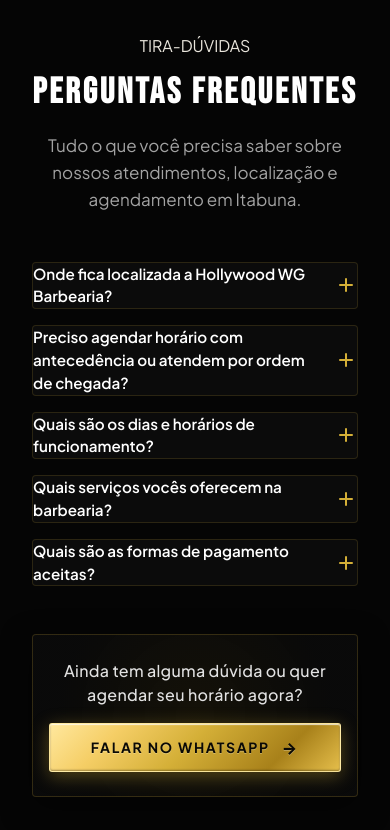
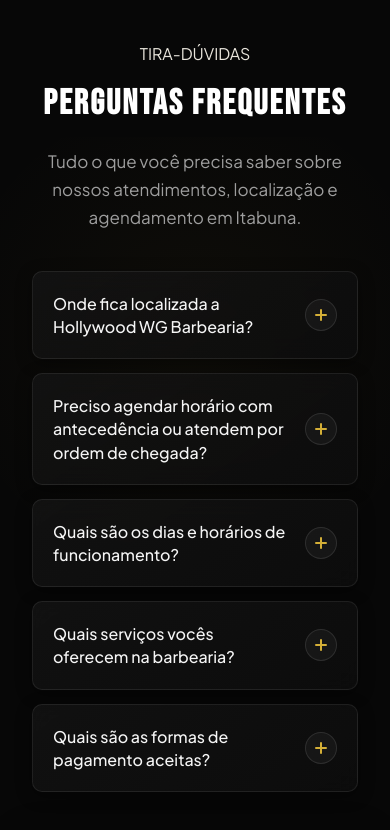
Before and after one commit to rafaelsetubal/hollywoodwg, a website built with Vite: page index.html in a window 390 px wide. Shown: the part 7120-7950 px from the top of the page. Built offline with nearby package versions, Linux system fonts and the light colour scheme.

Commit message:
design: redesign FAQ accordion with luxury cards, rounded geometry, generous breathing room and circular icon badges

```diff
--- a/css/faq.css
+++ b/css/faq.css
@@ -1,17 +1,31 @@
 /* ==================================================
-   HOLLYWOOD WG BARBEARIA — FAQ SECTION STYLES
+   HOLLYWOOD WG BARBEARIA — PREMIUM FAQ SECTION
    ================================================== */
 
 .faq-section {
   position: relative;
-  padding: var(--space-96) 0;
-  background-color: var(--black);
+  padding: 120px 0;
+  background-color: #070707;
   border-top: 1px solid rgba(255, 255, 255, 0.06);
   overflow: hidden;
 }
 
+/* Subtle ambient background glow */
+.faq-section::before {
+  content: '';
+  position: absolute;
+  top: 15%;
+  left: 50%;
+  transform: translateX(-50%);
+  width: 600px;
+  height: 400px;
+  background: radial-gradient(circle, rgba(212, 175, 55, 0.04) 0%, transparent 70%);
+  pointer-events: none;
+  z-index: 1;
+}
+
 .faq-section__container {
-  max-width: 920px;
+  max-width: 880px;
   margin: 0 auto;
   padding: 0 var(--grid-padding);
   position: relative;
@@ -20,7 +34,7 @@
 
 .faq-header {
   text-align: center;
-  margin-bottom: var(--space-48);
+  margin-bottom: 56px;
 }
 
 .faq-header .section-eyebrow {
@@ -28,63 +42,70 @@
 }
 
 .faq-header .section-title {
-  margin-top: var(--space-8);
+  margin-top: 12px;
   font-family: var(--font-headline);
-  font-size: var(--fs-h2);
-  letter-spacing: 0.08em;
+  font-size: clamp(2.2rem, 5vw, 3rem);
+  letter-spacing: 0.06em;
   color: var(--white);
 }
 
 .faq-header .section-subtitle {
-  margin-top: var(--space-12);
-  color: #A3A3A3;
-  font-size: var(--fs-subhead);
-  max-width: 580px;
+  margin-top: 16px;
+  color: #9E9E9E;
+  font-size: 1.0625rem;
+  max-width: 540px;
   margin-left: auto;
   margin-right: auto;
-  line-height: 1.6;
+  line-height: 1.65;
 }
 
 /* FAQ Accordion List */
 .faq-list {
   display: flex;
   flex-direction: column;
-  gap: var(--space-16);
+  gap: 18px;
 }
 
 .faq-item {
-  background: rgba(14, 14, 14, 0.85);
-  border: 1px solid rgba(212, 175, 55, 0.16);
-  border-radius: var(--radius-sm);
-  transition: border-color var(--transition-fast), box-shadow var(--transition-fast), background-color var(--transition-fast);
+  background: linear-gradient(145deg, rgba(22, 22, 22, 0.7) 0%, rgba(13, 13, 13, 0.85) 100%);
+  border: 1px solid rgba(255, 255, 255, 0.08);
+  border-radius: 12px;
+  backdrop-filter: blur(12px);
+  -webkit-backdrop-filter: blur(12px);
+  transition: all 0.3s cubic-bezier(0.16, 1, 0.3, 1);
   overflow: hidden;
+  box-shadow: 0 4px 16px rgba(0, 0, 0, 0.4);
 }
 
 .faq-item:hover {
   border-color: rgba(212, 175, 55, 0.35);
-  background-color: rgba(18, 18, 18, 0.95);
+  background: linear-gradient(145deg, rgba(26, 26, 26, 0.8) 0%, rgba(16, 16, 16, 0.95) 100%);
+  transform: translateY(-2px);
+  box-shadow: 0 8px 24px rgba(0, 0, 0, 0.6);
 }
 
 .faq-item[open] {
-  border-color: var(--gold);
-  background-color: rgba(16, 16, 16, 0.98);
-  box-shadow: 0 8px 30px rgba(0, 0, 0, 0.7), 0 0 16px rgba(212, 175, 55, 0.12);
+  border-color: rgba(212, 175, 55, 0.55);
+  background: linear-gradient(145deg, rgba(24, 23, 18, 0.95) 0%, rgba(13, 13, 13, 0.98) 100%);
+  box-shadow: 0 12px 36px rgba(0, 0, 0, 0.7), 0 0 24px rgba(212, 175, 55, 0.08);
+  transform: translateY(-1px);
 }
 
 .faq-question {
   display: flex;
   justify-content: space-between;
   align-items: center;
-  gap: var(--space-16);
-  padding: var(--space-20) var(--space-24);
+  gap: 20px;
+  padding: 24px 28px;
   cursor: pointer;
   user-select: none;
   list-style: none;
   font-family: var(--font-body);
-  font-weight: var(--fw-semibold);
-  font-size: 1.0625rem;
-  color: var(--white);
-  transition: color var(--transition-fast);
+  font-weight: 500;
+  font-size: 1.125rem;
+  line-height: 1.45;
+  color: #F5F5F5;
+  transition: color 0.25s ease;
 }
 
 .faq-question::-webkit-details-marker {
@@ -95,20 +116,28 @@
   display: none;
 }
 
-.faq-item[open] .faq-question {
-  color: var(--gold);
+.faq-item:hover .faq-question {
+  color: #FFFFFF;
 }
 
-/* Rotating + / × indicator */
+.faq-item[open] .faq-question {
+  color: var(--gold-light);
+  font-weight: 600;
+}
+
+/* Elegant Circular Badge Toggle Icon */
 .faq-icon {
   position: relative;
-  width: 22px;
-  height: 22px;
+  width: 36px;
+  height: 36px;
   flex-shrink: 0;
+  border-radius: 50%;
+  background: rgba(255, 255, 255, 0.04);
+  border: 1px solid rgba(255, 255, 255, 0.1);
   display: flex;
   align-items: center;
   justify-content: center;
-  transition: transform 0.35s cubic-bezier(0.16, 1, 0.3, 1);
+  transition: all 0.35s cubic-bezier(0.16, 1, 0.3, 1);
 }
 
 .faq-icon::before,
@@ -117,6 +146,7 @@
   position: absolute;
   background-color: var(--gold);
   border-radius: 2px;
+  transition: background-color 0.3s ease;
 }
 
 .faq-icon::before {
@@ -129,33 +159,42 @@
   height: 14px;
 }
 
+.faq-item:hover .faq-icon {
+  background: rgba(212, 175, 55, 0.12);
+  border-color: rgba(212, 175, 55, 0.35);
+}
+
 .faq-item[open] .faq-icon {
   transform: rotate(45deg);
+  background: rgba(212, 175, 55, 0.2);
+  border-color: var(--gold);
+  box-shadow: 0 0 12px rgba(212, 175, 55, 0.25);
 }
 
+/* Answer Body with Generous Breathing Room */
 .faq-answer {
-  padding: 0 var(--space-24) var(--space-24) var(--space-24);
-  color: #CCCCCC;
-  font-size: 0.95rem;
-  line-height: 1.7;
-  border-top: 1px solid rgba(255, 255, 255, 0.05);
-  padding-top: var(--space-16);
+  padding: 0 28px 28px 28px;
+  color: #C0C0C0;
+  font-size: 0.9875rem;
+  line-height: 1.75;
 }
 
 .faq-answer p {
   margin: 0;
+  padding-top: 18px;
+  border-top: 1px solid rgba(212, 175, 55, 0.12);
 }
 
 .faq-answer strong {
-  color: var(--white);
-  font-weight: var(--fw-semibold);
+  color: #FFFFFF;
+  font-weight: 600;
 }
 
 .faq-link {
   color: var(--gold);
   text-decoration: underline;
-  text-underline-offset: 3px;
-  font-weight: var(--fw-medium);
+  text-underline-offset: 4px;
+  font-weight: 500;
   transition: color var(--transition-fast);
 }
 
@@ -165,45 +204,83 @@
 
 /* FAQ Bottom Conversion Prompt */
 .faq-cta {
-  margin-top: var(--space-48);
+  margin-top: 56px;
   text-align: center;
   display: flex;
   flex-direction: column;
   align-items: center;
-  gap: var(--space-16);
-  padding: var(--space-32) var(--space-24);
-  background: radial-gradient(circle at center, rgba(212, 175, 55, 0.08) 0%, rgba(10, 10, 10, 0.95) 75%);
-  border: 1px solid rgba(212, 175, 55, 0.2);
-  border-radius: var(--radius-sm);
-  box-shadow: 0 10px 30px rgba(0, 0, 0, 0.5);
+  gap: 20px;
+  padding: 40px 32px;
+  background: linear-gradient(180deg, rgba(20, 20, 20, 0.7) 0%, rgba(10, 10, 10, 0.9) 100%);
+  border: 1px solid rgba(212, 175, 55, 0.22);
+  border-radius: 14px;
+  box-shadow: 0 16px 40px rgba(0, 0, 0, 0.5), inset 0 1px 0 rgba(255, 255, 255, 0.05);
 }
 
 .faq-cta__text {
-  color: #E2E2E2;
-  font-size: 1rem;
-  font-weight: var(--fw-medium);
-  letter-spacing: 0.02em;
+  color: #EAEAEA;
+  font-size: 1.0625rem;
+  font-weight: 500;
+  letter-spacing: 0.01em;
+  margin: 0;
+}
+
+.faq-cta .btn-primary {
+  padding: 14px 28px;
+  min-height: 48px;
+  font-size: 0.95rem;
 }
 
 /* Responsive adjustments */
 @media (max-width: 768px) {
   .faq-section {
-    padding: var(--space-64) 0;
+    padding: 72px 0;
+  }
+
+  .faq-header {
+    margin-bottom: 40px;
+  }
+
+  .faq-list {
+    gap: 14px;
+  }
+
+  .faq-item {
+    border-radius: 10px;
   }
 
   .faq-question {
-    padding: var(--space-16) var(--space-20);
-    font-size: 0.95rem;
+    padding: 20px 20px;
+    font-size: 1rem;
+    gap: 14px;
+  }
+
+  .faq-icon {
+    width: 32px;
+    height: 32px;
+  }
+
+  .faq-icon::before {
+    width: 12px;
+  }
+
+  .faq-icon::after {
+    height: 12px;
   }
 
   .faq-answer {
-    padding: 0 var(--space-20) var(--space-20) var(--space-20);
-    padding-top: var(--space-14);
-    font-size: 0.875rem;
+    padding: 0 20px 22px 20px;
+    font-size: 0.9125rem;
+  }
+
+  .faq-answer p {
+    padding-top: 14px;
   }
 
   .faq-cta {
-    padding: var(--space-24) var(--space-16);
+    margin-top: 40px;
+    padding: 28px 20px;
+    border-radius: 12px;
   }
 
   .faq-cta .btn-primary {
```
